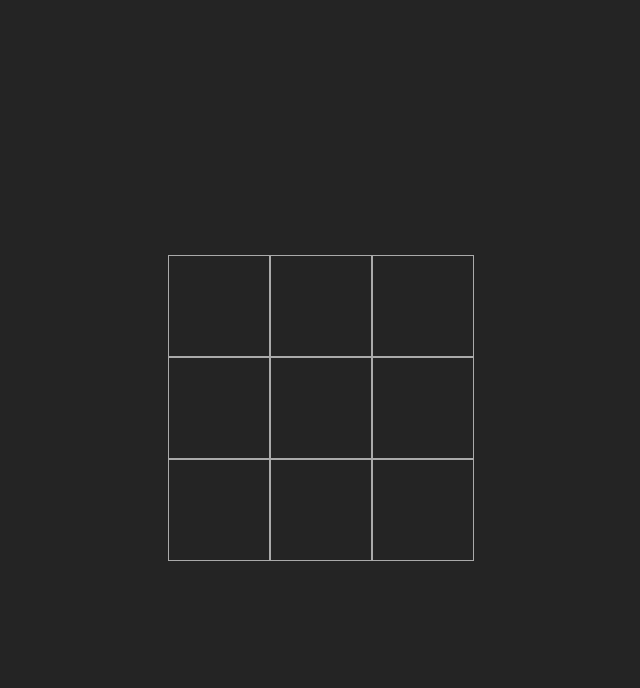
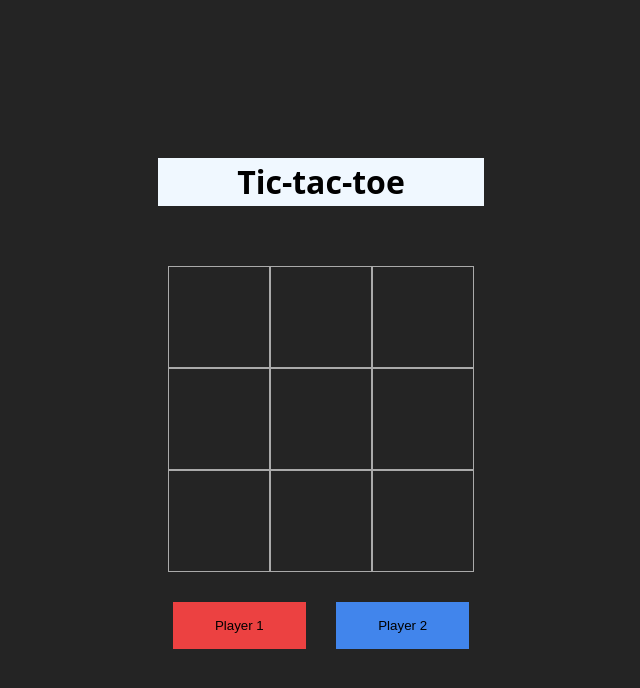
Before and after one commit to SProgrammer13/tic-tac-toe, a React (Vite) app: page / in a window 1280 px wide. Shown: the top 688 px of the page, without its empty margins (319-959 px from the left). Built offline with nearby package versions, Linux system fonts and the light colour scheme.

Commit message:
styles added

```diff
--- a/src/App.css
+++ b/src/App.css
@@ -6,6 +6,24 @@
   justify-content: center;
   align-items: center;
 
+}
+
+h1 {
+  margin-bottom: 60px;
+  width: 100%;
+   display: flex;
+  justify-content: center;
+  align-items: center;
+  flex-direction: column;
+  background-color: aliceblue;
+  color: black;
+}
+
+.board {
+  display: flex;
+  justify-content: center;
+  align-items: center;
+  flex-direction: column;
 }
 
 .row {
@@ -21,3 +39,38 @@
   justify-content: center;
   align-items: center;
 }
+
+.btn-box {
+  display: flex;
+  justify-content: center;
+  align-items: center;
+  flex-direction: row;
+}
+
+.player {
+  display: flex;
+  justify-content: center;
+  margin: 30px 15px;
+  align-items: center;
+  width: 10em;
+  padding: 1.2em 0;
+  cursor: pointer;
+}
+
+.player.one {
+  background-color: #ec4141;
+  border: none;
+}
+
+.player.two {
+  background-color: #4185ec;
+  border: none;
+}
+
+.player.one:hover {
+   background-color: #c71212;
+}
+.player.two:hover {
+   background-color: #0d61e0;
+;
+}
--- a/src/components/Board.jsx
+++ b/src/components/Board.jsx
@@ -11,20 +11,25 @@ function Board(){
 
     return (
         <div className='board'>
-            <div className="row">
+             <h1>Tic-tac-toe</h1>
+            <div className="row one">
                 <Square value={squares[0]} squareClickCheck={() => squareClickCheck(0)}></Square>
                 <Square value={squares[1]} squareClickCheck={() => squareClickCheck(1)}></Square>
                 <Square value={squares[2]} squareClickCheck={() => squareClickCheck(2)}></Square>
             </div>
-            <div className="row">
+            <div className="row two">
                 <Square value={squares[3]} squareClickCheck={() => squareClickCheck(3)}></Square>
                 <Square value={squares[4]} squareClickCheck={() => squareClickCheck(4)}></Square>
                 <Square value={squares[5]} squareClickCheck={() => squareClickCheck(5)}></Square>
             </div>
-            <div className="row">
+            <div className="row three">
                 <Square value={squares[6]} squareClickCheck={() => squareClickCheck(6)}></Square>
                 <Square value={squares[7]} squareClickCheck={() => squareClickCheck(7)}></Square>
                 <Square value={squares[8]} squareClickCheck={() => squareClickCheck(8)}></Square>
+            </div>
+            <div className="btn-box">
+                <button className='player one'>Player 1</button>
+                <button className='player two'>Player 2</button>
             </div>
         </div>
     )
```
